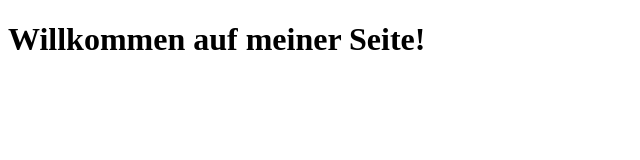
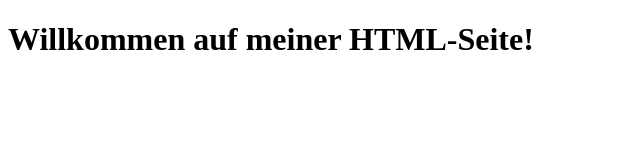
Before and after one commit to Micha3671/githubrep10, a plain HTML site: page index.html in a window 1280 px wide. Shown: the whole page, without its empty margins (0-640 px from the left). Drawn offline with Linux system fonts and the light colour scheme.

Commit message:
Text1 eingefügt

```diff
--- a/index.html
+++ b/index.html
@@ -6,6 +6,6 @@
     <title>Leere HTML-Seite</title>
   </head>
   <body>
-    <h1>Willkommen auf meiner Seite!</h1>
+    <h1>Willkommen auf meiner HTML-Seite!</h1>
   </body>
 </html>
```
